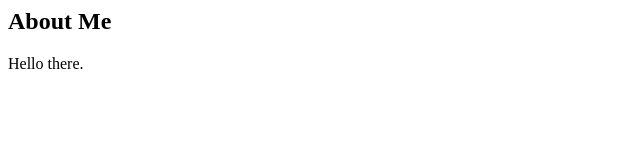
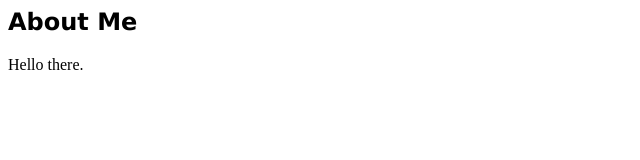
Before and after one commit to udvotttechnologist/Portfolio, a plain HTML site: page about.html in a window 1280 px wide. Shown: the full height of the page, 0-640 px from the left. Drawn offline with Linux system fonts and the light colour scheme.

Commit message:
11:39 pm

```diff
--- a/about.html
+++ b/about.html
@@ -3,7 +3,7 @@
     <title>Biography - About</title>
 </head>
 <body>
-    <h2 font-family="verdana"> About Me </h2>
+    <h2 style="font-family:verdana"> About Me </h2>
     <p> Hello there.</p>
     </body>
 
```
